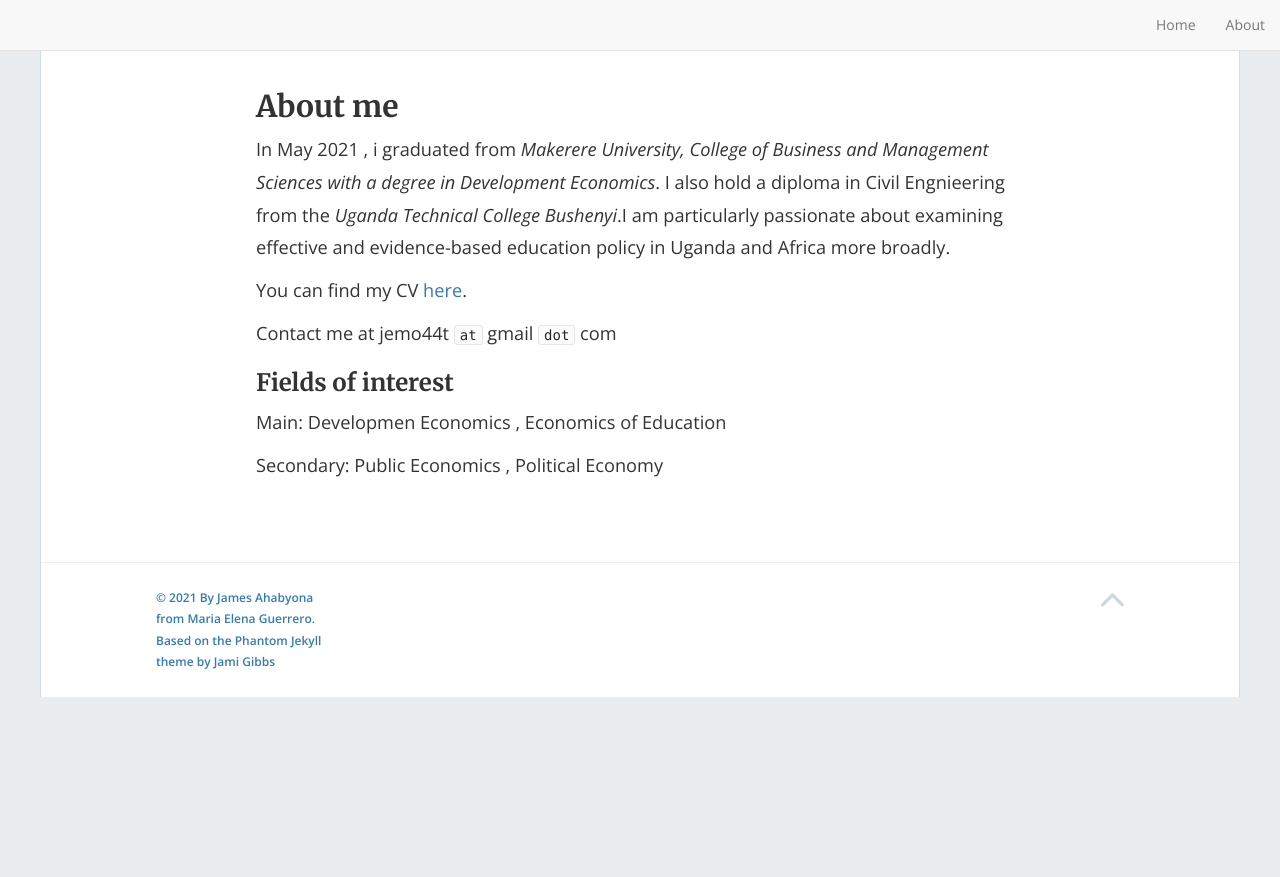
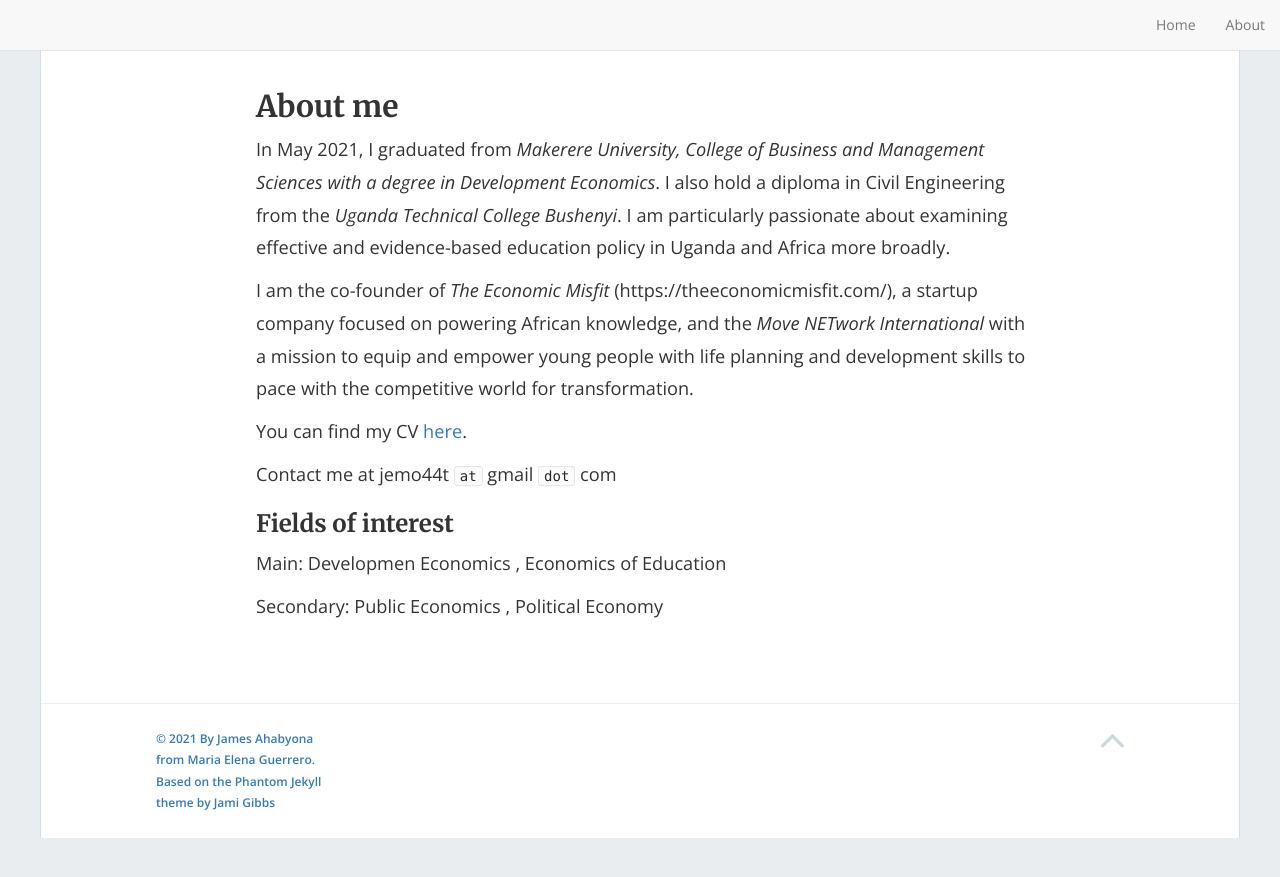
Before and after one commit to mariaelenaguer/mariaelenaguer.github.io, a Jekyll site: the page built from about.md, in a window 1280 px wide. Shown: the top 877 px of the page. Built offline with Jekyll 4.4.1, drawn with Linux system fonts in a browser that asks for light colours; nearby versions of some CDN libraries.

Commit message:
Update about.md

```diff
--- a/about.md
+++ b/about.md
@@ -5,7 +5,9 @@ permalink: /about/
 ---
 ## About me
 
-In May 2021 , i graduated from _Makerere University, College of Business and Management Sciences with a degree in Development Economics_. I also hold a diploma in Civil Engnieering  from the _Uganda Technical College Bushenyi_.I am particularly passionate about examining effective and evidence-based education policy in Uganda and Africa more broadly.
+In May 2021, I graduated from _Makerere University, College of Business and Management Sciences with a degree in Development Economics_. I also hold a diploma in Civil Engineering from the _Uganda Technical College Bushenyi_. I am particularly passionate about examining effective and evidence-based education policy in Uganda and Africa more broadly.
+
+I am the co-founder of _The Economic Misfit_ (https://theeconomicmisfit.com/), a startup company focused on powering African knowledge, and the _Move NETwork International_ with a mission to equip and empower young people with life planning and development skills to pace with the competitive world for transformation.
 
 You can find my CV [here](https://www.dropbox.com/s/ntsayn3jqypjrlp/Ahabyona%20James%20CV%20updated%20Oct%202021.pdf?dl=0).
 
```
